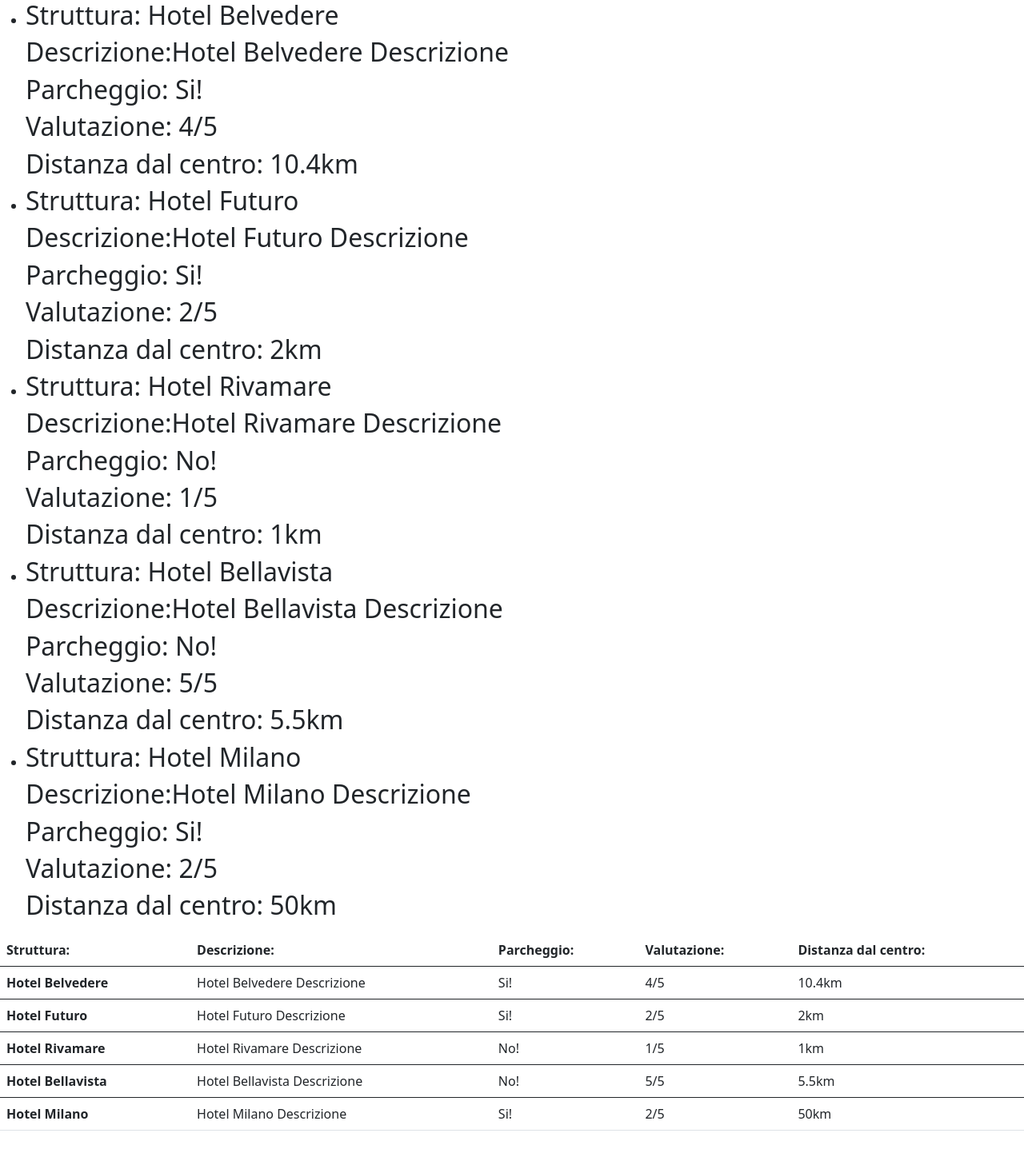
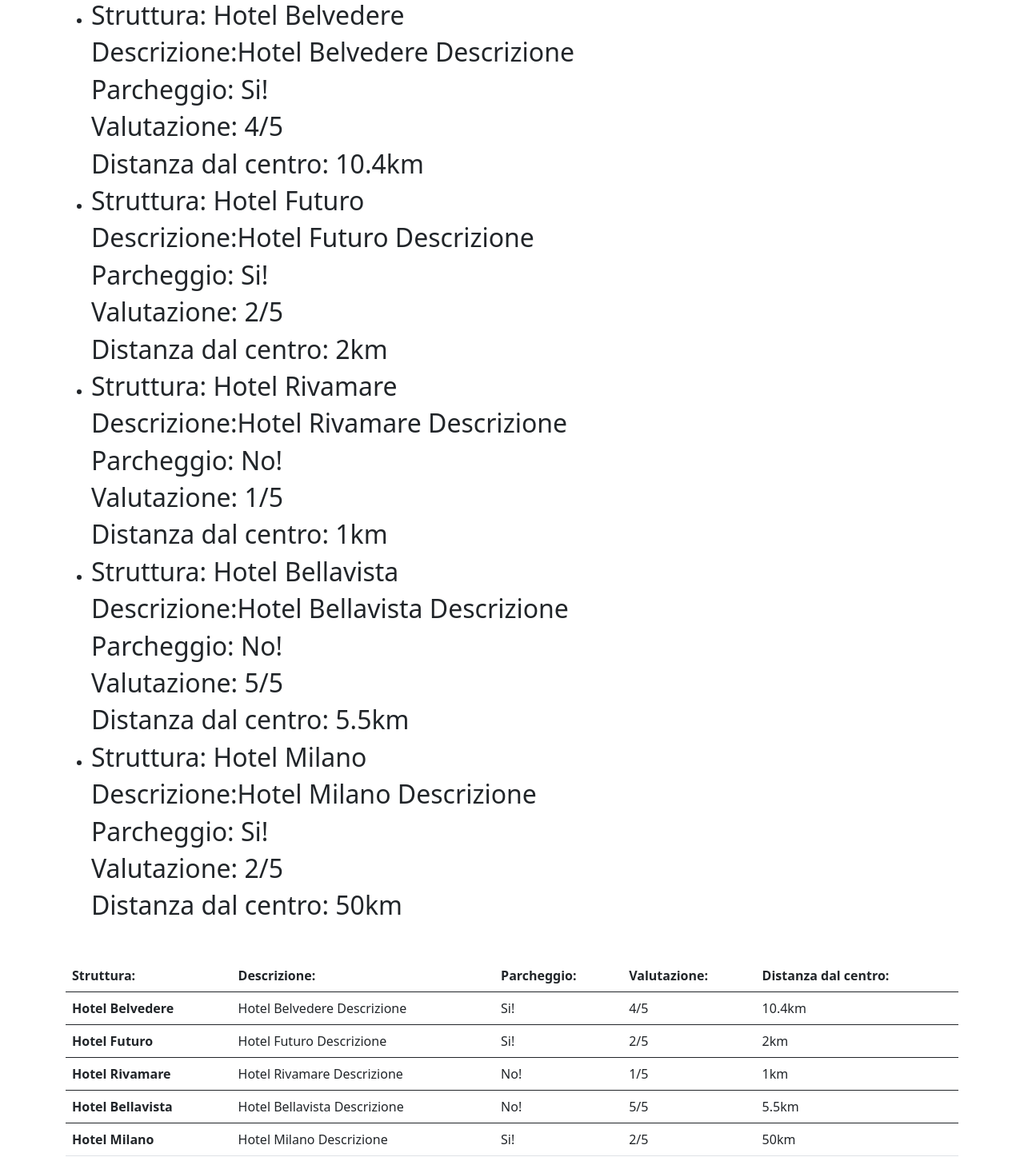
Before and after one commit to danieleinnamorato93/php-hotel, a PHP site: page / in a window 1280 px wide. Shown: the whole page at 80% size. Before the commit the page ends 1414 px from the top, so only its background shows below. Run offline with PHP 8.4, Linux system fonts and the light colour scheme.

Commit message:
error fixed

```diff
--- a/index.php
+++ b/index.php
@@ -55,6 +55,7 @@ $hotels = [
 <body>
 
     <main>
+        <section class="container mb-5">
             <ul>
                 <?php foreach ($hotels as $hotel) {?>
                 <li>
@@ -79,7 +80,9 @@ $hotels = [
 
 
             </ul>
+        </section>
 
+        <section class="container mt-5">
             <table class="table">
 
                 <thead>
@@ -106,6 +109,8 @@ $hotels = [
                 </tbody>
                 <?php }?>
             </table>
+        </section>
+
     </main>
 </body>
 
```
Lines whose indentation alone changed are shown as unchanged.
